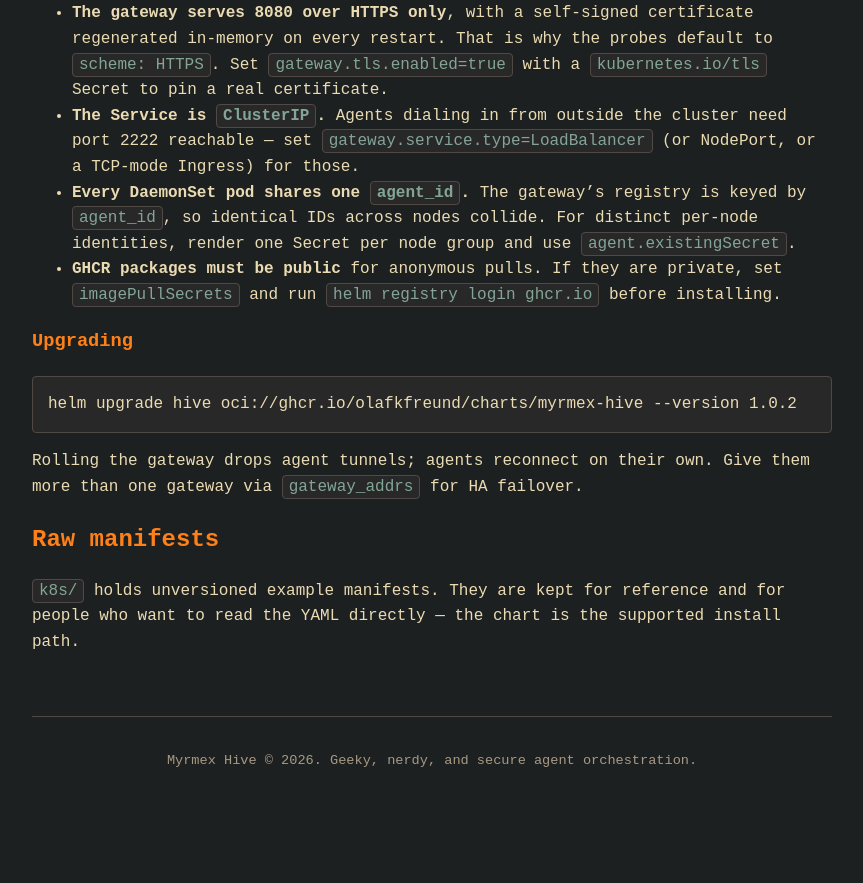
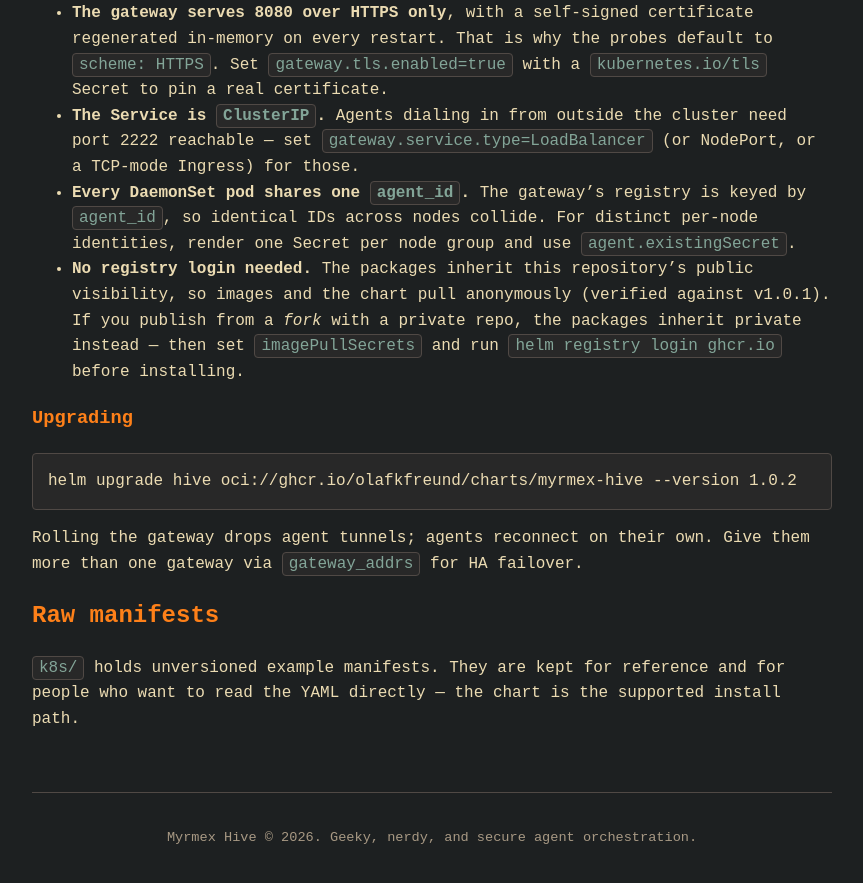
Before and after one commit to olafkfreund/myrmex-hive, a Jekyll site: the page built from docs/DEPLOYMENT.md, in a window 1280 px wide and 900 px high, scrolled down 3098 px. Shown: the top 883 px of the window, without its empty margins (208-1071 px from the left). Built offline with Jekyll 4.4.1, drawn with Linux system fonts in a browser that asks for light colours; our own code applies the rules of GitHub Pages for plain Markdown files; before the commit the page ends 3924 px from its top, so only the background shows below that.

Commit message:
docs: GHCR packages are public by inheritance, no login needed
Corrects a caveat I asserted without checking. Packages published from a
PUBLIC repo via GITHUB_TOKEN inherit that visibility, so there is no
private-by-default step to undo.

Verified anonymously against the real v1.0.1 release:
  - myrmex-gateway/-agent/myrmex :1.0.1 manifests -> HTTP 200 with no
    credentials
  - helm pull oci://ghcr.io/olafkfreund/charts/myrmex-hive --version
    1.0.1 -> OK, never logged in

Keeps the imagePullSecrets guidance for the case where it does apply:
publishing from a fork whose repo is private.

Co-Authored-By: Claude Opus 4.8 (1M context) <noreply@anthropic.com>
Claude-Session: https://claude.ai/code/session_016g5R3KPrXqdm4nT2RXH52p

```diff
--- a/docs/DEPLOYMENT.md
+++ b/docs/DEPLOYMENT.md
@@ -128,8 +128,11 @@ also the GitOps/sealed-secrets path. See [SECRETS.md](SECRETS.md).
 - **Every DaemonSet pod shares one `agent_id`.** The gateway's registry is keyed
   by `agent_id`, so identical IDs across nodes collide. For distinct per-node
   identities, render one Secret per node group and use `agent.existingSecret`.
-- **GHCR packages must be public** for anonymous pulls. If they are private, set
-  `imagePullSecrets` and run `helm registry login ghcr.io` before installing.
+- **No registry login needed.** The packages inherit this repository's public
+  visibility, so images and the chart pull anonymously (verified against
+  v1.0.1). If you publish from a *fork* with a private repo, the packages
+  inherit private instead — then set `imagePullSecrets` and run
+  `helm registry login ghcr.io` before installing.
 
 ### Upgrading
 
```
